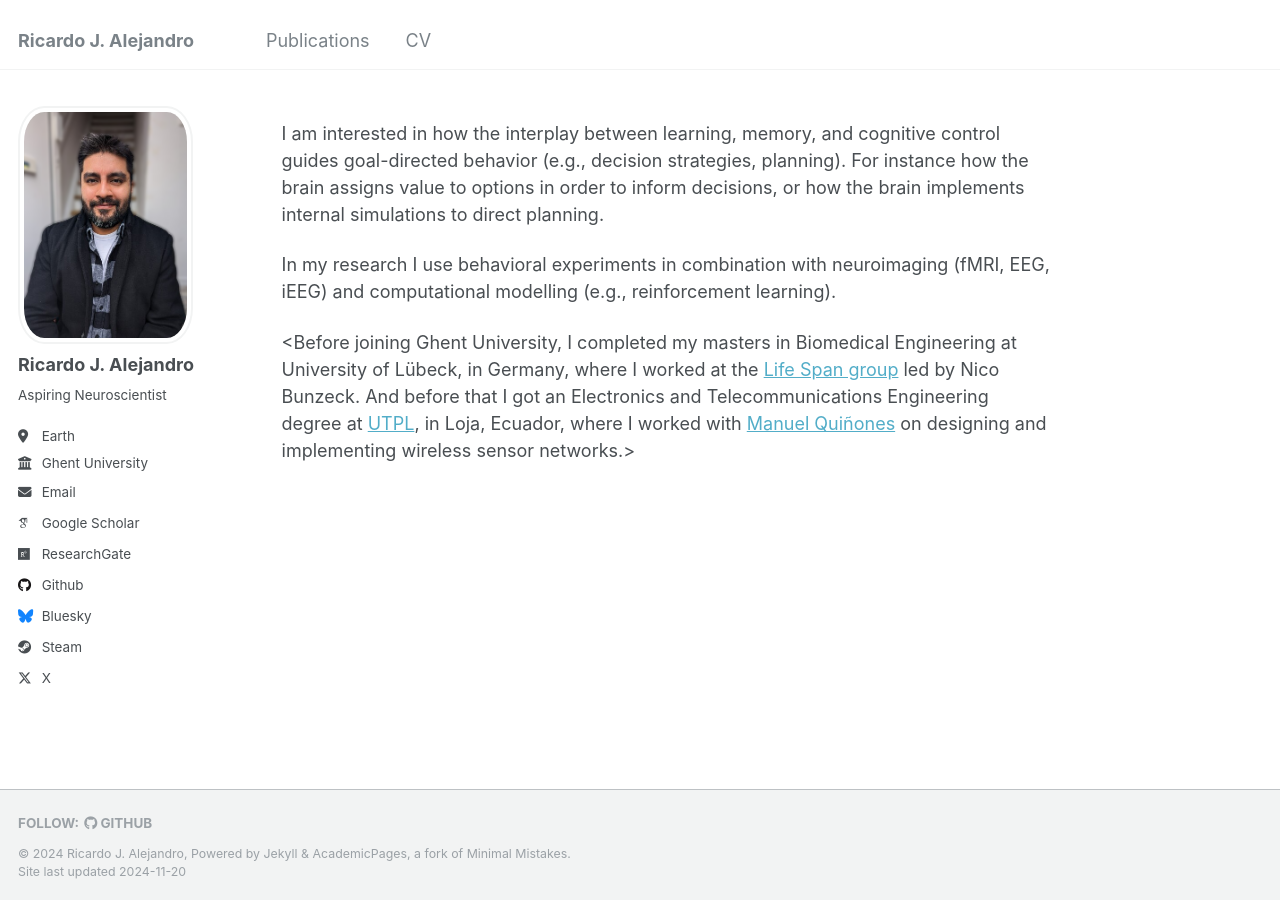
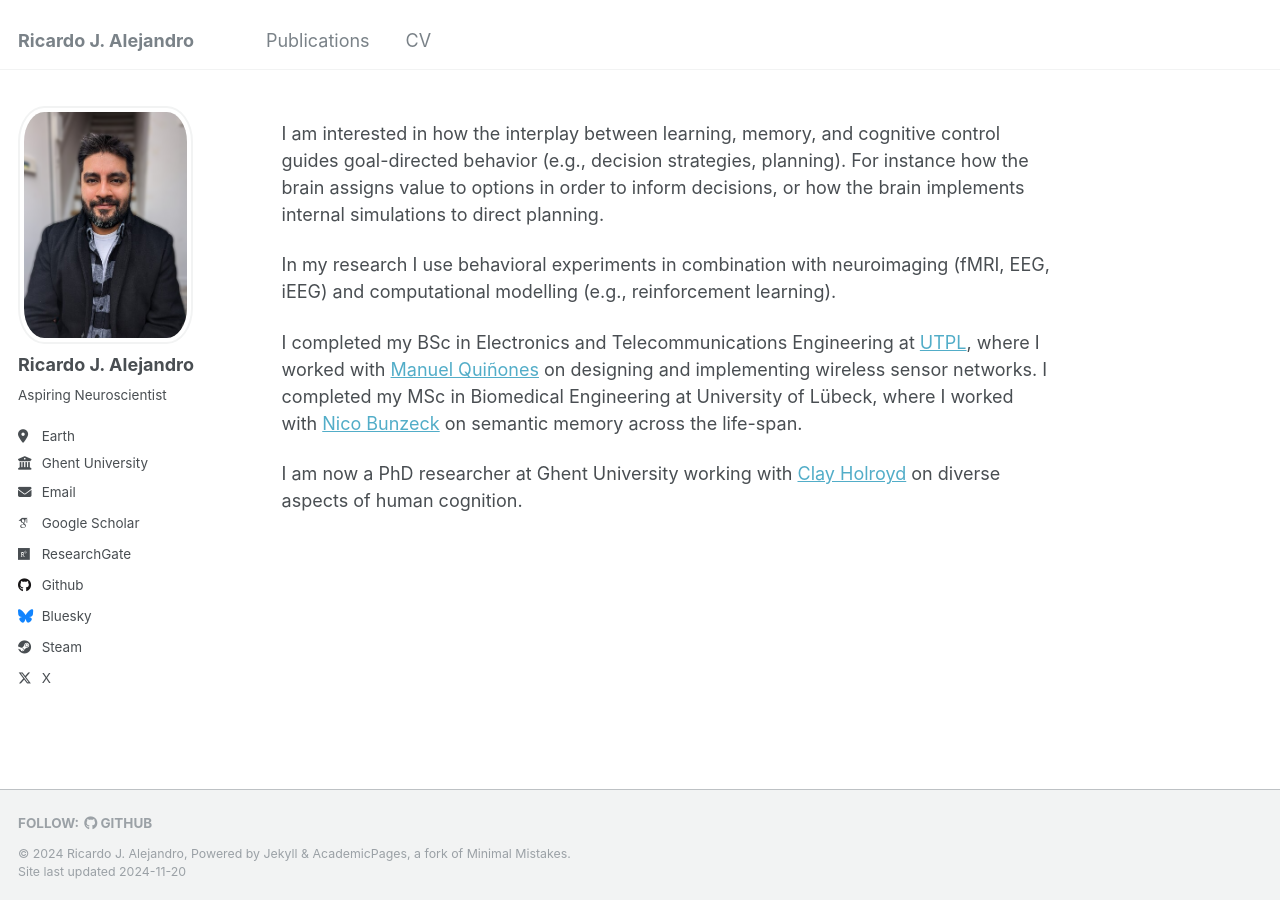
Before and after one commit to rjalejandro/rjalejandro.github.io, a Jekyll site: the page built from _pages/about.md, in a window 1280 px wide. Built offline with Jekyll 4.4.1, drawn with Linux system fonts in a browser that asks for light colours; some web fonts are replaced.

Commit message:
about up

```diff
--- a/_pages/about.md
+++ b/_pages/about.md
@@ -12,7 +12,9 @@ For instance how the brain assigns value to options in order to inform decisions
 
 In my research I use behavioral experiments in combination with neuroimaging (fMRI, EEG, iEEG) and computational modelling (e.g., reinforcement learning).
 
-<Before joining Ghent University, I completed my masters in Biomedical Engineering at University of Lübeck, in Germany,
-where I worked at the [Life Span group](https://www.ipsy1.uni-luebeck.de/forschung/ag-bunzeck/) led by Nico Bunzeck.
-And before that I got an Electronics and Telecommunications Engineering degree at [UTPL](https://www.utpl.edu.ec/), in Loja, Ecuador,
-where I worked with [Manuel Quiñones](https://investigacion.utpl.edu.ec/mfquinonez) on designing and implementing wireless sensor networks.>
+I completed my BSc in Electronics and Telecommunications Engineering at [UTPL](https://www.utpl.edu.ec/), where I worked with
+[Manuel Quiñones](https://investigacion.utpl.edu.ec/mfquinonez) on designing and implementing wireless sensor networks.
+I completed my MSc in Biomedical Engineering at University of Lübeck, where I worked with [Nico Bunzeck](https://www.ipsy1.uni-luebeck.de/forschung/ag-bunzeck/) on semantic
+memory across the life-span.
+
+I am now a PhD researcher at Ghent University working with [Clay Holroyd](https://lccl.ugent.be/) on diverse aspects of human cognition.
```
